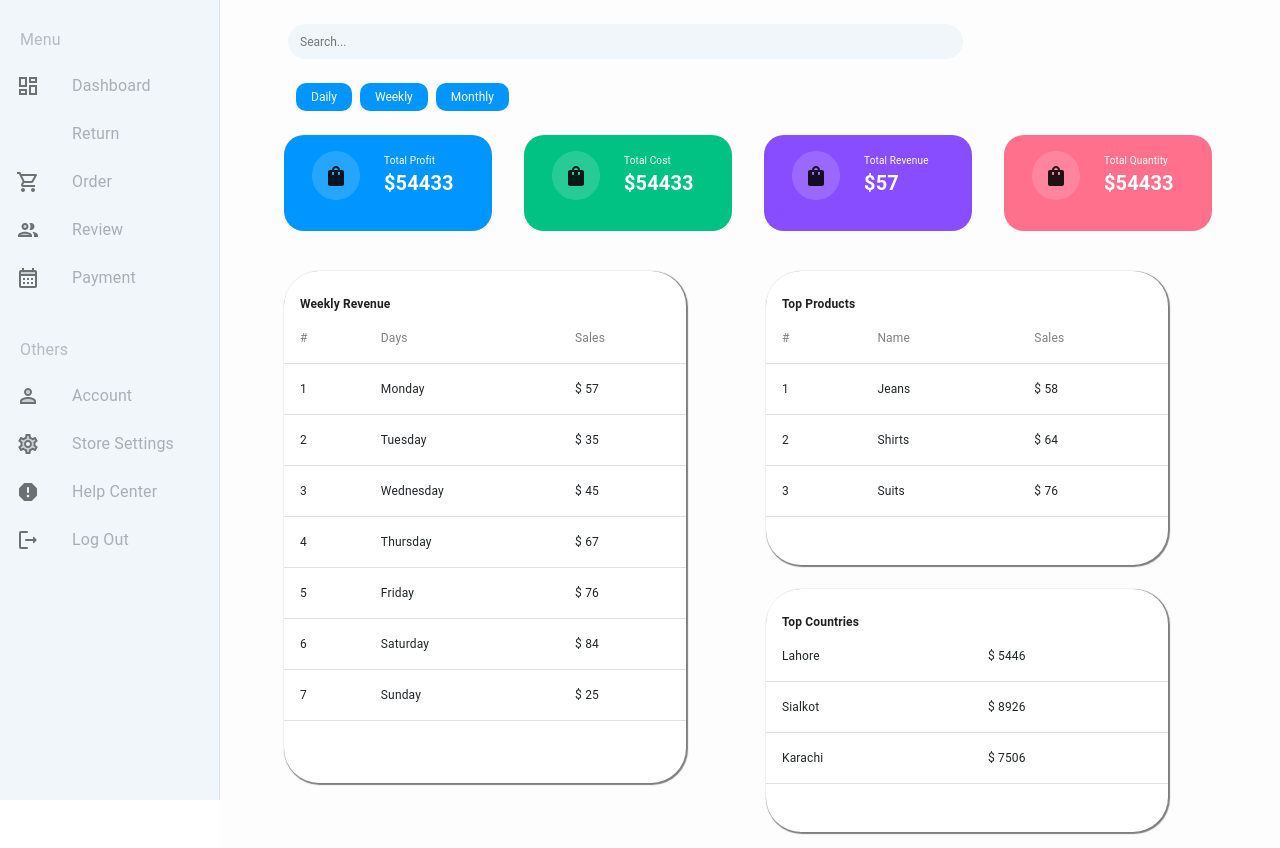
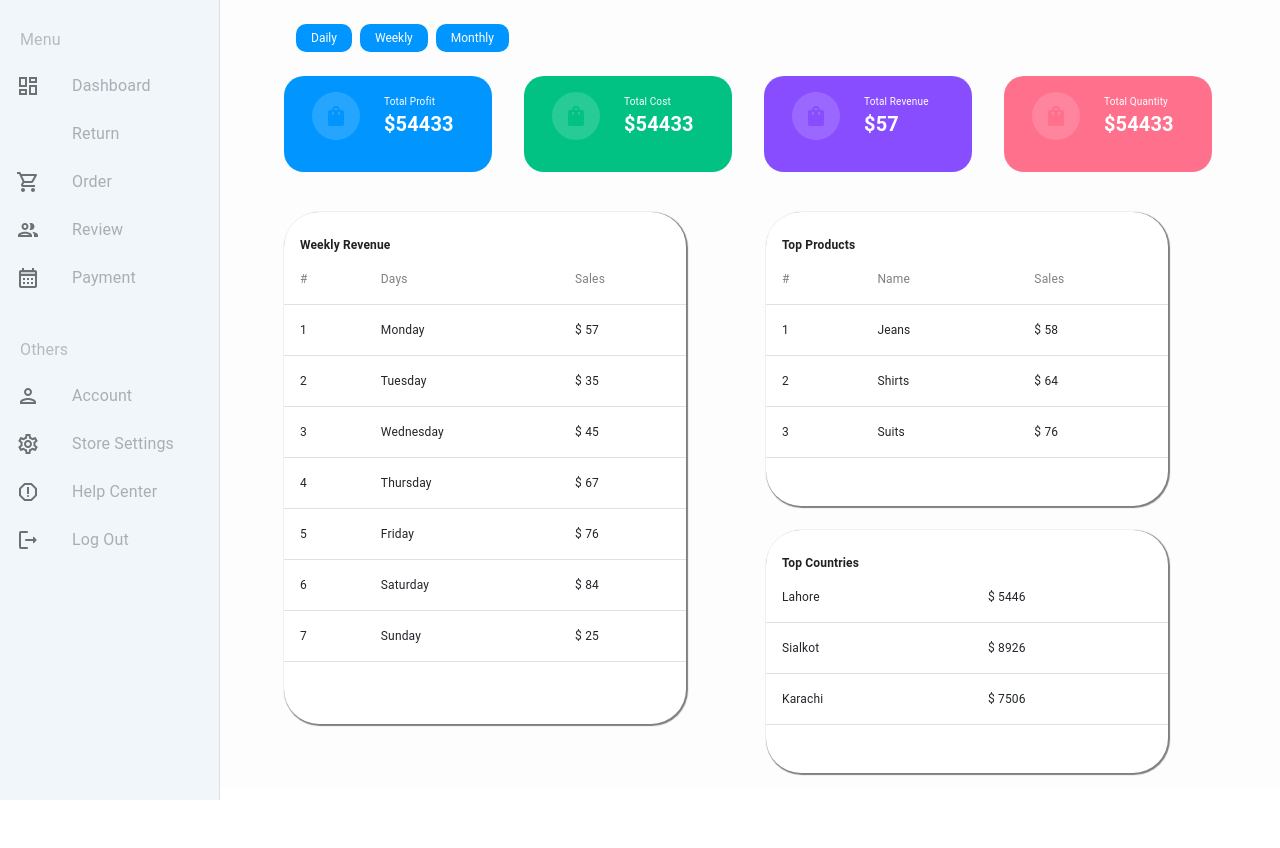
Before and after one commit to Hasandev08/FYP-Individual-Part, a React (Create React App) app: page / in a window 1280 px wide. After the commit the page ends 800 px from the top, so only its background shows below. Built offline with nearby package versions, Linux system fonts and the light colour scheme; the HTML template or start-up script is replaced by a standard one.

Commit message:
SideBar Icons Changed + Order's table fixed

```diff
--- a/src/components/Cards/index.jsx
+++ b/src/components/Cards/index.jsx
@@ -10,7 +10,7 @@ function Cards({ revenue }) {
       <div className='row'>
         <div className='first-card col-md-3 col-6 d-flex align-items-center m-3'>
           <div className='first-card-icon'>
-            <ShoppingBagIcon />
+            <ShoppingBagIcon sx={{ color: '#0095ff' }} />
           </div>
           <div className='card-entries d-flex flex-column'>
             <p className='profit'>Total Profit</p>
@@ -19,7 +19,7 @@ function Cards({ revenue }) {
         </div>
         <div className='second-card col-md-3 col-6 d-flex align-items-center m-3'>
           <div className='second-card-icon'>
-            <ShoppingBagIcon />
+            <ShoppingBagIcon sx={{ color: '#01c282' }} />
           </div>
           <div className='card-entries d-flex flex-column'>
             <p className='profit'>Total Cost</p>
@@ -28,7 +28,7 @@ function Cards({ revenue }) {
         </div>
         <div className='third-card col-md-3 col-6 d-flex align-items-center m-3'>
           <div className='third-card-icon'>
-            <ShoppingBagIcon />
+            <ShoppingBagIcon sx={{ color: '#884dff' }} />
           </div>
           <div className='card-entries d-flex flex-column'>
             <p className='profit'>Total Revenue</p>
@@ -37,7 +37,7 @@ function Cards({ revenue }) {
         </div>
         <div className='fourth-card col-md-3 col-6 d-flex align-items-center m-3'>
           <div className='fourth-card-icon'>
-            <ShoppingBagIcon />
+            <ShoppingBagIcon sx={{ color: '#ff708d' }} />
           </div>
           <div className='card-entries d-flex flex-column'>
             <p className='profit'>Total Quantity</p>
--- a/src/config/sideBarData.js
+++ b/src/config/sideBarData.js
@@ -1,10 +1,10 @@
 import CalendarMonthTwoToneIcon from '@mui/icons-material/CalendarMonthTwoTone'
 import DashboardOutlinedIcon from '@mui/icons-material/DashboardOutlined'
-import GroupTwoToneIcon from '@mui/icons-material/GroupTwoTone'
 import LogoutRoundedIcon from '@mui/icons-material/LogoutRounded'
-import PersonOutlineTwoToneIcon from '@mui/icons-material/PersonOutlineTwoTone'
-import ReportRoundedIcon from '@mui/icons-material/ReportRounded'
-import SettingsTwoToneIcon from '@mui/icons-material/SettingsTwoTone'
+import PeopleOutlinedIcon from '@mui/icons-material/PeopleOutlined'
+import PersonOutlinedIcon from '@mui/icons-material/PersonOutlined'
+import ReportOutlinedIcon from '@mui/icons-material/ReportOutlined'
+import SettingsOutlinedIcon from '@mui/icons-material/SettingsOutlined'
 import ShoppingCartOutlinedIcon from '@mui/icons-material/ShoppingCartOutlined'
 
 export const menuData = [
@@ -24,7 +24,7 @@ export const menuData = [
   },
   {
     title: 'Review',
-    icon: <GroupTwoToneIcon />,
+    icon: <PeopleOutlinedIcon />,
     path: 'review',
   },
   {
@@ -37,17 +37,17 @@ export const menuData = [
 export const otherData = [
   {
     title: 'Account',
-    icon: <PersonOutlineTwoToneIcon />,
+    icon: <PersonOutlinedIcon />,
     path: 'account',
   },
   {
     title: 'Store Settings',
-    icon: <SettingsTwoToneIcon />,
+    icon: <SettingsOutlinedIcon />,
     path: 'setting',
   },
   {
     title: 'Help Center',
-    icon: <ReportRoundedIcon />,
+    icon: <ReportOutlinedIcon />,
     path: 'help',
   },
   {
--- a/src/screens/DashBoard/index.jsx
+++ b/src/screens/DashBoard/index.jsx
@@ -2,7 +2,7 @@ import React, { useEffect, useState } from 'react'
 
 import Cards from '../../components/Cards'
 import Reports from '../../components/Reports'
-import SearchBar from '../../components/common/SearchBar'
+// import SearchBar from '../../components/common/SearchBar'
 
 import { countries, products, weekData } from '../../config/dashboardData'
 
@@ -38,7 +38,7 @@ function DashBoard() {
 
   const calcWeekRevenue = () => {
     weekData.forEach((item) => {
-      weeklyRevenue += item.sales
+      weeklyRevenue += item.sale
     })
   }
 
@@ -60,10 +60,10 @@ function DashBoard() {
 
   return (
     <div className='dashboard d-flex flex-column px-5'>
-      <div className='search-dashboard my-4'>
+      {/* <div className='search-dashboard my-4'>
         <SearchBar />
-      </div>
-      <div className='times d-flex mb-2'>
+      </div> */}
+      <div className='times d-flex mt-4 mb-2'>
         <button className='time-button mx-1' onClick={() => setRevenue(57)}>
           Daily
         </button>
--- a/src/screens/Orders/index.jsx
+++ b/src/screens/Orders/index.jsx
@@ -20,7 +20,7 @@ function Orders() {
         item.customer.toLowerCase().includes(val.toLowerCase()) ||
         item.address.toLowerCase().includes(val.toLowerCase()) ||
         item.date.includes(val) ||
-        item.status.includes(val)
+        item.status.toLowerCase().includes(val.toLowerCase())
     )
     setFilterTableData(filteredData)
   }
```
